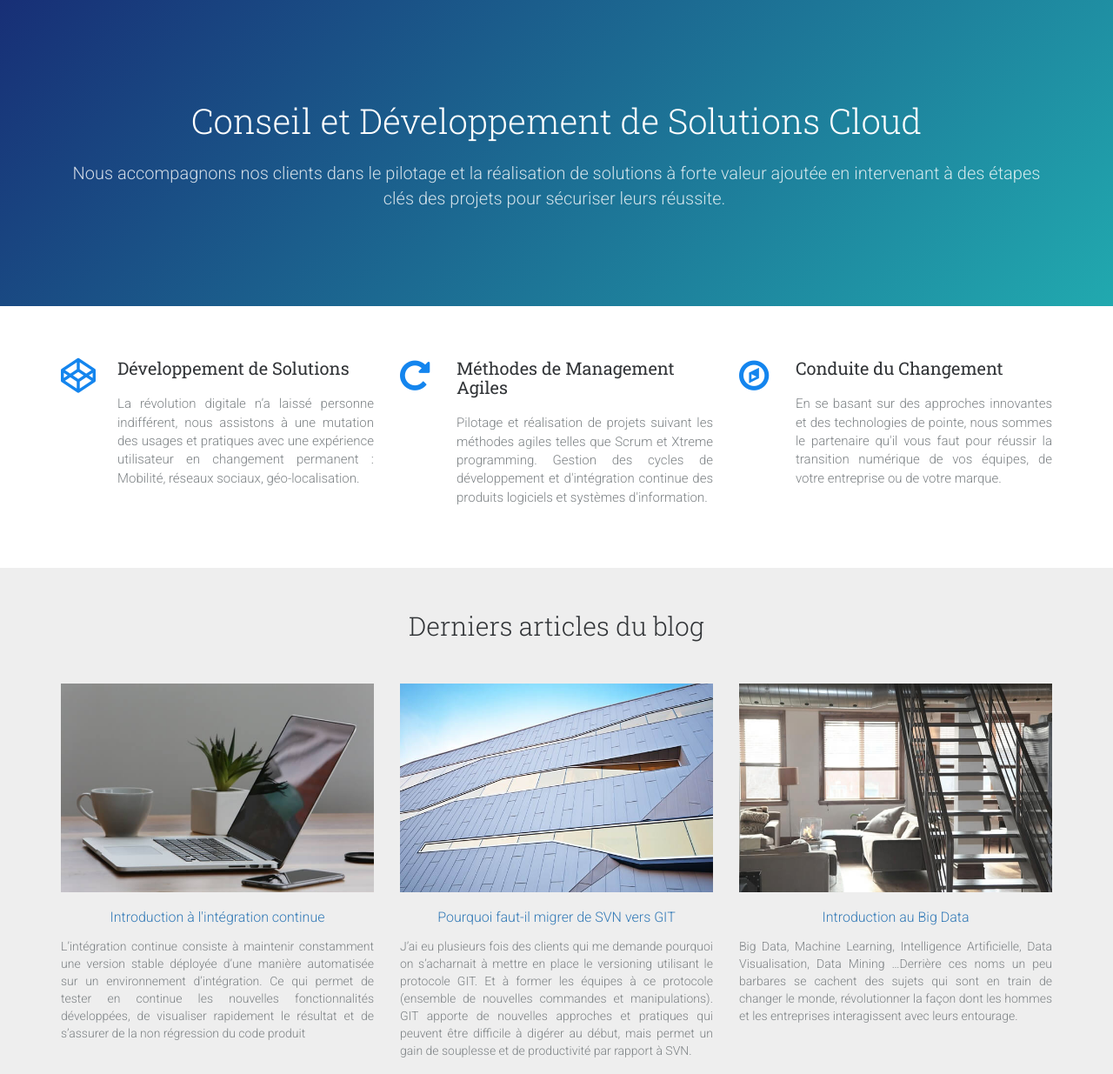
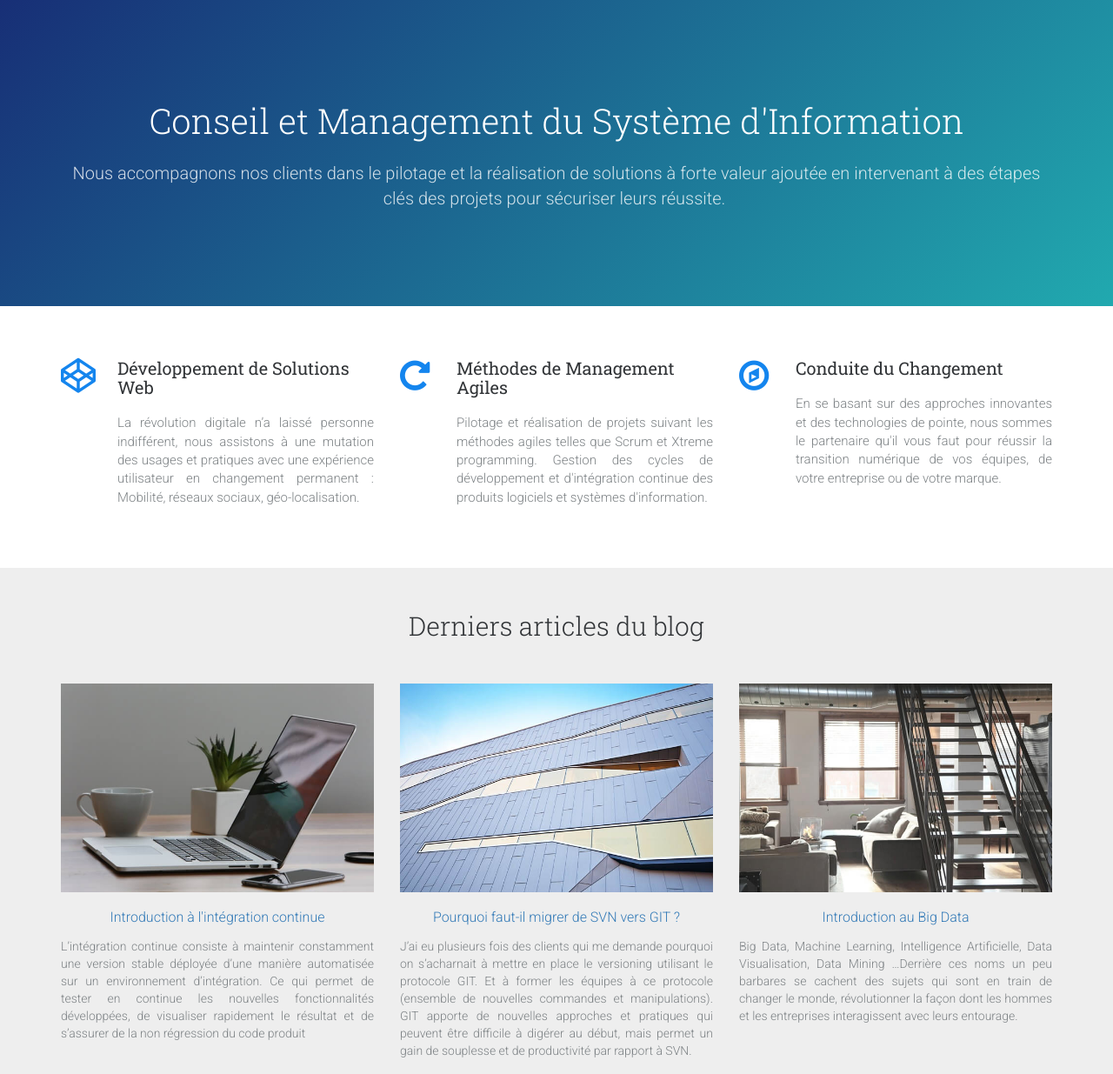
Before and after one commit to jbricha/azurys-site, a plain HTML site: page index.html in a window 1280 px wide. Shown: the part 65-1300 px from the top of the page at 87% size. Drawn offline with nearby package versions, Linux system fonts and the light colour scheme.

Commit message:
modifs text

```diff
--- a/index.html
+++ b/index.html
@@ -6,7 +6,7 @@
     <meta name="viewport" content="width=device-width, initial-scale=1.0">
     <meta name="title" content="Conseil et Développement de Solutions Cloud">
     <meta name="description" content="Azurys est un cabinet de conseil qui accompagne ses clients dans le pilotage et la réalisation de solutions à forte valeur ajoutée en intervenant à des étapes clés des projets pour sécuriser leurs réussite.">
-    <title>Conseil et Développement de Solutions Cloud - Azurys</title>
+    <title>Conseil et Management du Système d'Information</title>
     <link rel="stylesheet" href="https://cdnjs.cloudflare.com/ajax/libs/twitter-bootstrap/3.3.7/css/bootstrap.min.css">
     <link rel="stylesheet" href="https://cdnjs.cloudflare.com/ajax/libs/twitter-bootstrap/3.3.7/css/bootstrap-theme.min.css">
     <link rel="stylesheet" href="https://fonts.googleapis.com/css?family=Roboto+Slab:300,400,700|Roboto:300,400,500,700">
@@ -33,7 +33,7 @@
             <div class="container hero">
                 <div class="row">
                     <div class="col-lg-12" style="text-align:center;">
-                        <h1>Conseil et Développement de Solutions Cloud</h1>
+                        <h1>Conseil et Management du Système d'Information</h1>
                         <p>Nous accompagnons nos clients dans le pilotage et la réalisation de solutions à forte valeur ajoutée en intervenant à des étapes clés des projets pour sécuriser leurs réussite.&nbsp; </p>
                     </div>
                 </div>
@@ -54,7 +54,7 @@
         <div class="container">
             <div class="row features" style="padding-top:60px;">
                 <div class="col-md-4 col-sm-6 item"><i class="fa fa-codepen icon"></i>
-                    <h3 class="name">Développement de Solutions</h3>
+                    <h3 class="name">Développement de Solutions Web</h3>
                     <p class="description">La révolution digitale n’a laissé personne indifférent, nous assistons à une mutation des usages et pratiques avec une expérience utilisateur en changement permanent : Mobilité, réseaux sociaux, géo-localisation. </p>
                 </div>
                 <div class="col-md-4 col-sm-6 item"><i class="fa fa-repeat icon"></i>
@@ -81,7 +81,7 @@
                 </div>
                 <div class="col-md-4 col-sm-6 item">
                     <a href="http://blog.azurys.com/2016/12/03/faut-migrer-de-svn-vers-git/" target="_blank"><img class="img-responsive" src="assets/img/building.jpg">
-                        <h3 class="name">Pourquoi faut-il migrer de SVN vers GIT </h3></a>
+                        <h3 class="name">Pourquoi faut-il migrer de SVN vers GIT ?</h3></a>
                     <p class="description">J’ai eu plusieurs fois des clients qui me demande pourquoi on s’acharnait à mettre en place le versioning utilisant le protocole GIT. Et à former les équipes à ce protocole (ensemble de nouvelles commandes et manipulations). GIT apporte
                         de nouvelles approches et pratiques qui peuvent être difficile à digérer au début, mais permet un gain de souplesse et de productivité par rapport à SVN. </p>
                 </div>
```
Also changed, not shown: 1 other file.
